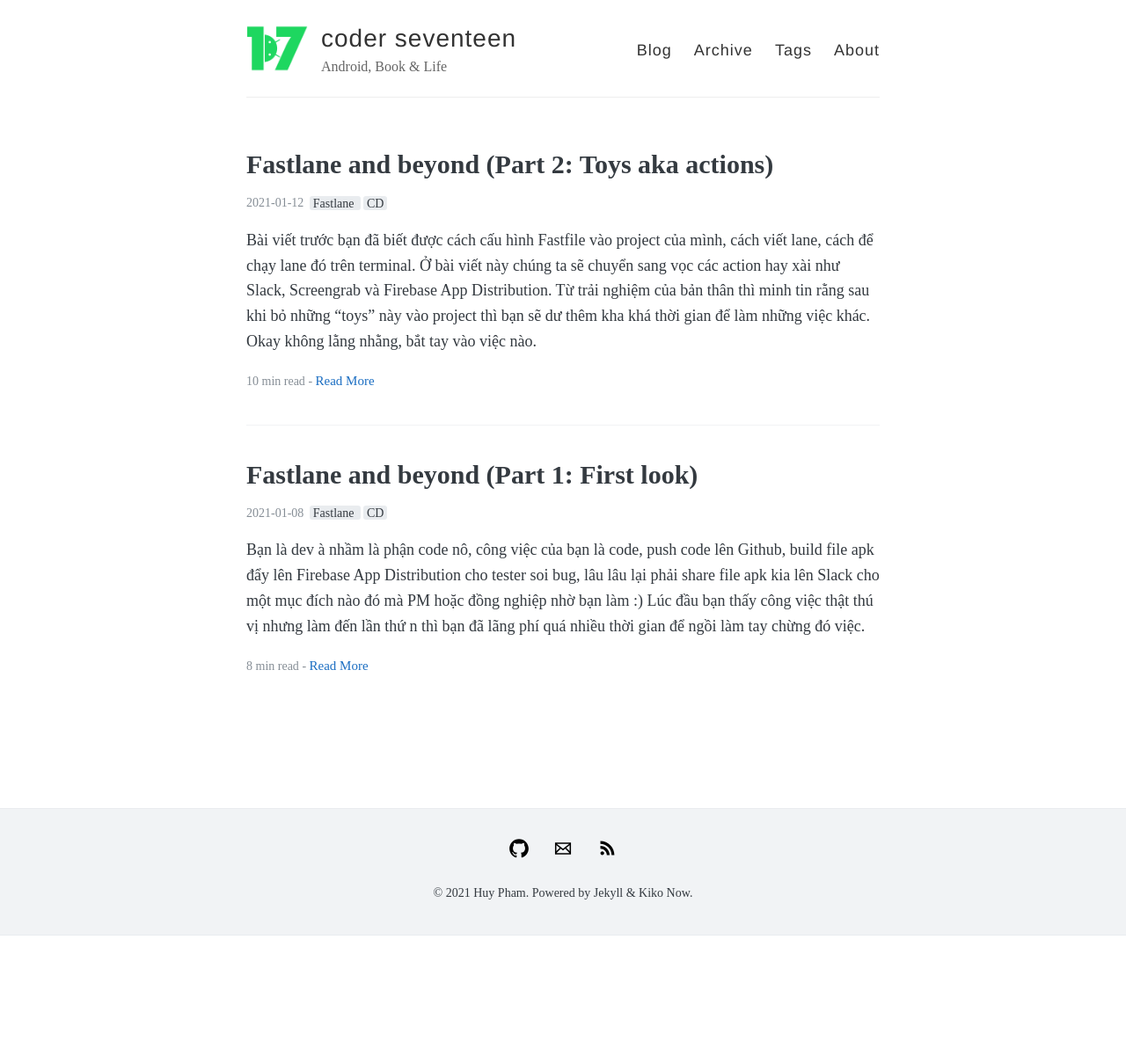
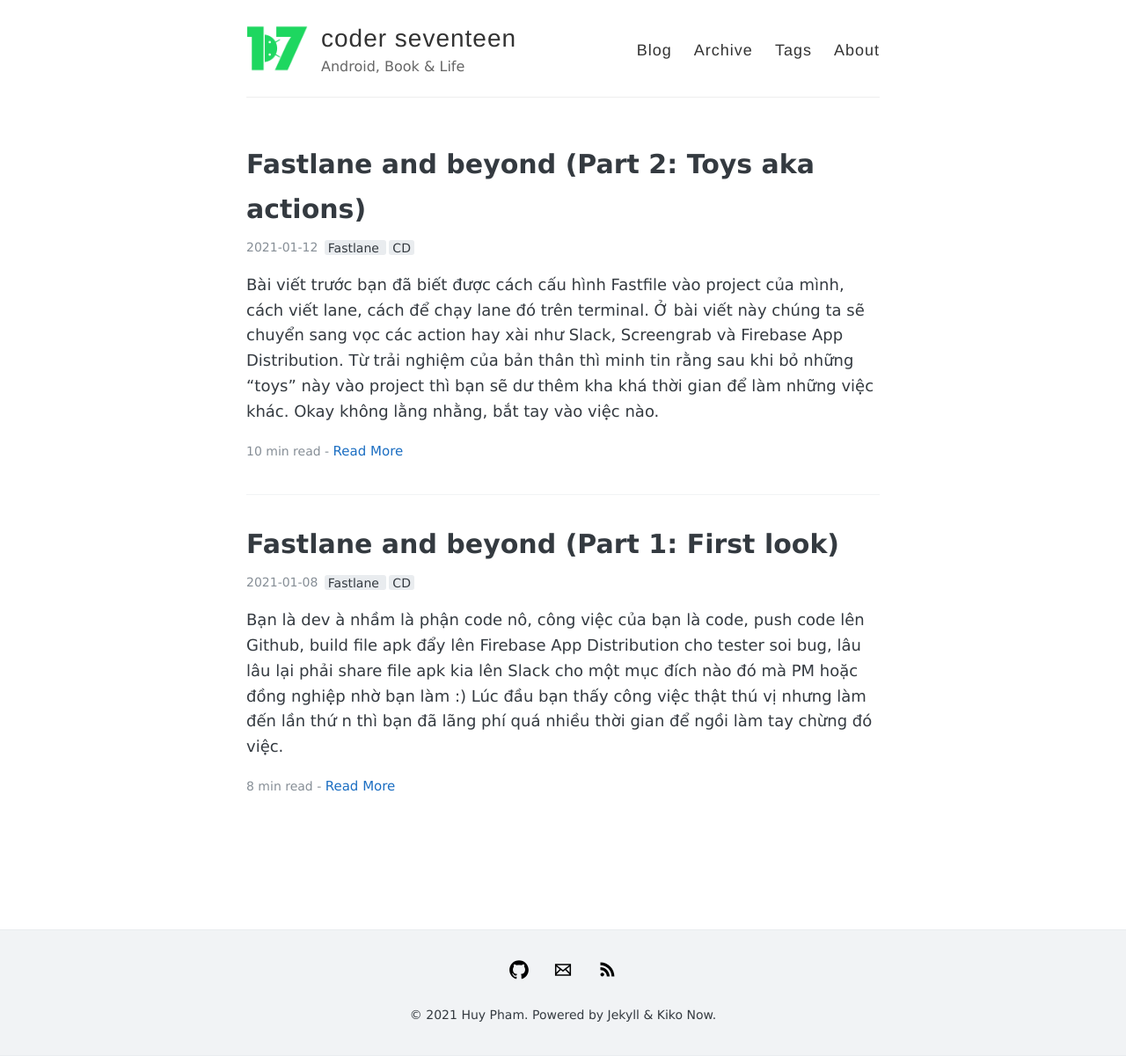
Before and after one commit to coder7eeN/coder7eeN.github.io, a Jekyll site: the page built from index.html, in a window 1280 px wide. Shown: the whole page at 88% size. Built offline with Jekyll 4.4.1, drawn with Linux system fonts in a browser that asks for light colours; the list of posts is cut into pages by our own code; before the commit the page ends 1064 px from its top, so only the background shows below that.

Commit message:
chore: change font

```diff
--- a/_includes/fonts.html
+++ b/_includes/fonts.html
@@ -3,7 +3,7 @@
   window.WebFontConfig = {
       google: {
         //   families: ['Chakra Petch:100,300,400,700']
-        families: ['Cormorant Infant:400,500,600']
+        families: ['Alata:400']
       },
       timeout: 60000
   };
--- a/_sass/_variables.scss
+++ b/_sass/_variables.scss
@@ -20,8 +20,7 @@
 $georgia: Georgia, serif;
 
 // Fonts
-// $base-font: 'Cormorant Infant', 'Source Sans Pro', 'Apple SD Gothic Neo', 'Nanum Barun Gothic', 'Nanum Gothic', 'Verdana', 'Arial', 'Dotum', sans-serif;
-$base-font: 'Cormorant Infant', serif;
+$base-font: 'Alata', 'Source Sans Pro', 'Apple SD Gothic Neo', 'Nanum Barun Gothic', 'Nanum Gothic', 'Verdana', 'Arial', 'Dotum', sans-serif;
 $code-font: 'Menlo', 'Courier New', 'Monaco', 'Inconsolata', monospace;
 
 // Font sizes
```
